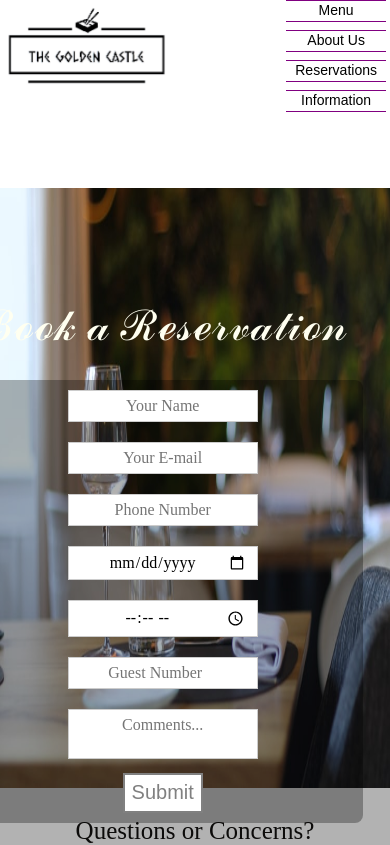
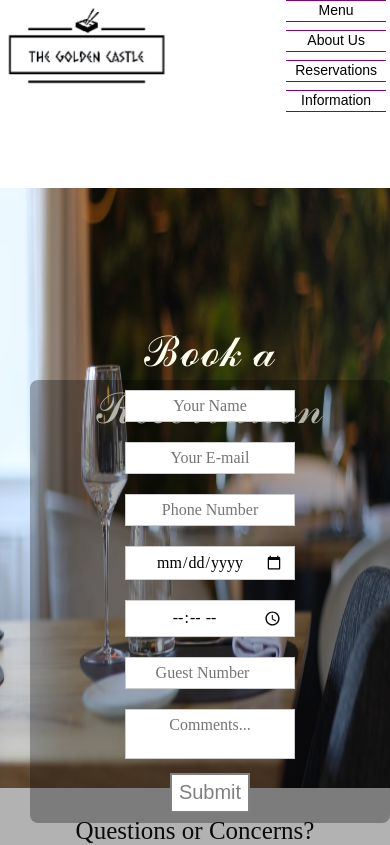
Before and after one commit to Brullrr/Restaurant-Page, a React (Create React App) app: page /reservations in a window 390 px wide. Shown: the top 845 px of the page. Built offline with nearby package versions, Linux system fonts and the light colour scheme.

Commit message:
Added fixed Mobile support

```diff
--- a/src/Restaurant/Containers/MenuItem/MenuItem.module.css
+++ b/src/Restaurant/Containers/MenuItem/MenuItem.module.css
@@ -86,3 +86,24 @@
         border-radius: 50%;
     }
 }
+
+@media ( max-width: 400px) {
+
+    .Paragraph {
+        text-align: center;
+        align-items: center;
+        font-style: normal;
+        font-size: 2vh;
+        margin: 20px 0px 0px 20%;
+        width: 100%;
+        min-width: 150px;
+        max-width: 200px;
+    }
+    .Image {
+        width: 100px;
+        height: 100px;
+        margin: 0px 0px 0px 0px;
+        padding: 0px 5px 0px 5px;
+        border-radius: 50%;
+    }
+}
--- a/src/Restaurant/Containers/Reviews/Review/Review.module.css
+++ b/src/Restaurant/Containers/Reviews/Review/Review.module.css
@@ -122,6 +122,31 @@
         padding: 0px 50px 0px 50px;
         border-radius: 50%;
     }
+}
 
 
+
+@media ( max-width: 400px) {
+    .Review {
+        width: 100%;
+        height: 50vh;
+        display: grid;
+        grid-template-columns: 150px 200px;
+    }
+
+    .ImageHolder p {
+        margin: 10px 0px 10px 0px;
+    }
+
+
+    .Paragraph {
+        width: 200px;
+        text-align: center;
+        align-items: center;
+        font-style: italic;
+        font-size: 15px;
+        margin-top: 50px;
+        margin-left: 10px;
+    }
+
 }
--- a/src/Restaurant/Containers/Slider/Slider.module.css
+++ b/src/Restaurant/Containers/Slider/Slider.module.css
@@ -54,7 +54,7 @@
     .SliderButton {
         position: absolute;
         opacity: 0.5;
-        top: 5%;
+        top: 4%;
         border: 1px solid grey;
         border-radius: 50%;
         width: 15px;
--- a/src/Restaurant/Pages/AboutPage/AboutPage.module.css
+++ b/src/Restaurant/Pages/AboutPage/AboutPage.module.css
@@ -180,3 +180,25 @@
     }
 
 }
+
+@media ( max-width: 400px) {
+
+    .SecondDivWords {
+
+        position: absolute;
+        text-align: center;
+        width: 290px;
+        vertical-align: top;
+        margin: 0px 0px 0px 0px;
+         left: 15%;
+    }
+
+    .ThirdDivWords {
+        position: initial;
+        text-align: center;
+        width: 290px;
+        vertical-align: top;
+        margin: 0px 0px 0px 15%;
+        right: 0%;
+    }
+}
--- a/src/Restaurant/Pages/ReservationsPage/ReservationsPage.module.css
+++ b/src/Restaurant/Pages/ReservationsPage/ReservationsPage.module.css
@@ -72,7 +72,7 @@
         width: 40%;
         min-width: 400px;
         right: 7%;
-        top: 35%;
+        top: 38%;
         align-items: center;
         text-align: center;
     }
@@ -128,3 +128,31 @@
     }
 
 }
+
+
+@media ( max-width: 400px) {
+    .Title {
+        position: absolute;
+        font-size: 5vh;
+        margin: 0px 0px 0px 0px;
+        color: ivory;
+        width: 40%;
+        min-width: 360px;
+        right: 0%;
+        top: 38%;
+        align-items: center;
+        text-align: center;
+    }
+    .InputForm {
+        position: absolute;
+        width: 40%;
+        min-width: 360px;
+        right: 0%;
+        top: 45%;
+        align-items: center;
+        text-align: center;
+        background-color: rgba(0, 0, 0, 0.3);
+        border-radius: 8px;
+        padding: 0px 0px 10px 0px;
+    }
+}
```
